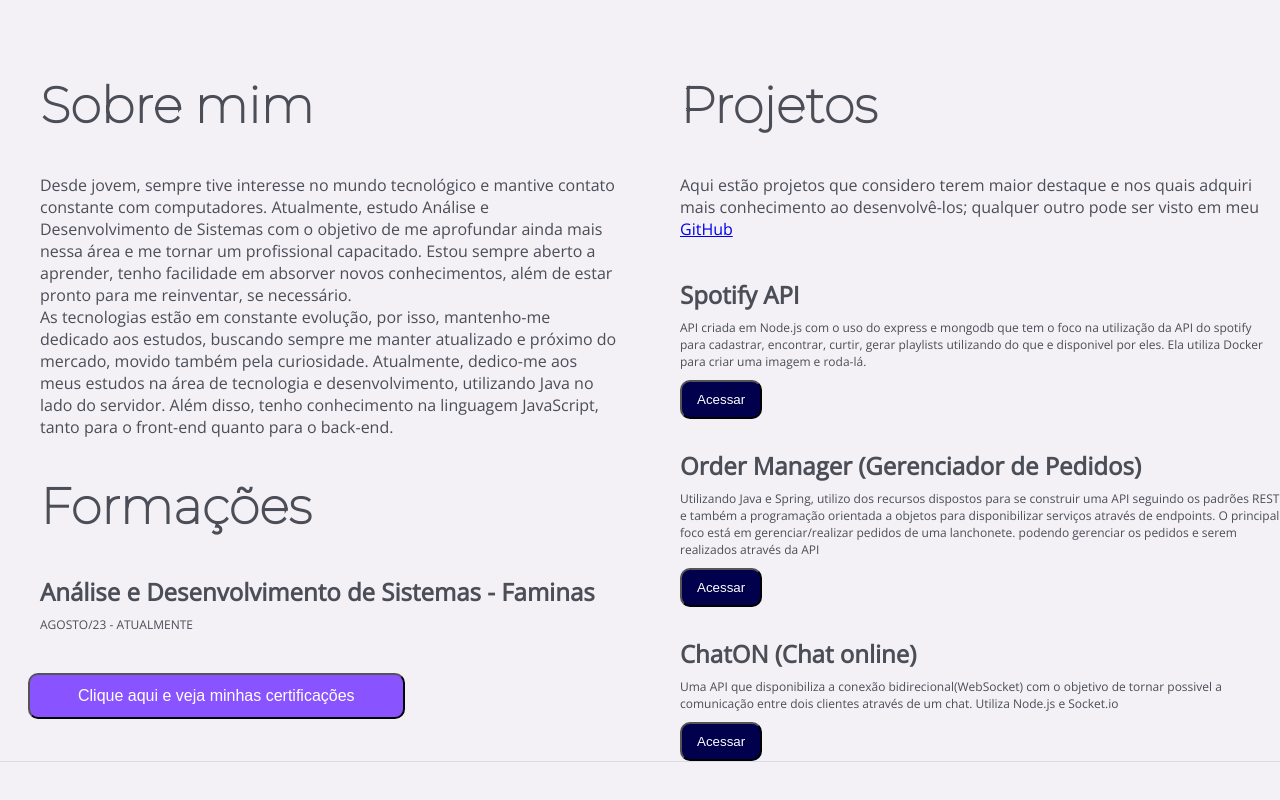
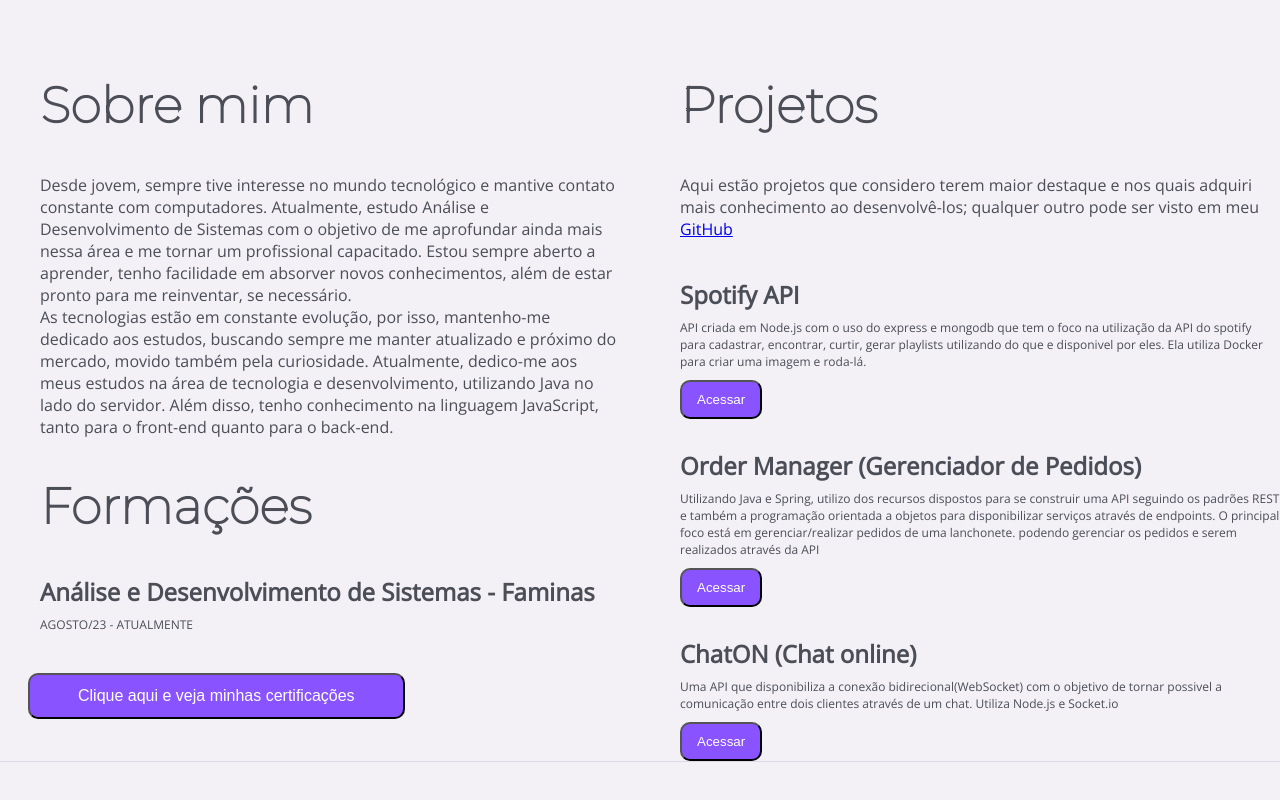
Before and after one commit to vitinhos67/mywebsite-spa, a Vue app: page / in a window 1280 px wide. Shown: the part 739-1539 px from the top of the page. Built offline with nearby package versions, Linux system fonts and the light colour scheme.

Commit message:
style: changed the button color

```diff
--- a/src/components/main/ProjectsMain.vue
+++ b/src/components/main/ProjectsMain.vue
@@ -70,11 +70,11 @@
   color: #ffff;
   transition: background-color 0.4s ease, box-shadow 0.5s ease;
   border-radius: 10px;
-  background-color: #01004c;
+  background-color: #8953ff;
 }
 
 .btn-redirect-project:hover {
-  background-color: #8953ff;
+  background-color: #01004c;
   color: #ffffff; /* Altera a cor do texto para branco ao passar o mouse */
 }
 
```
